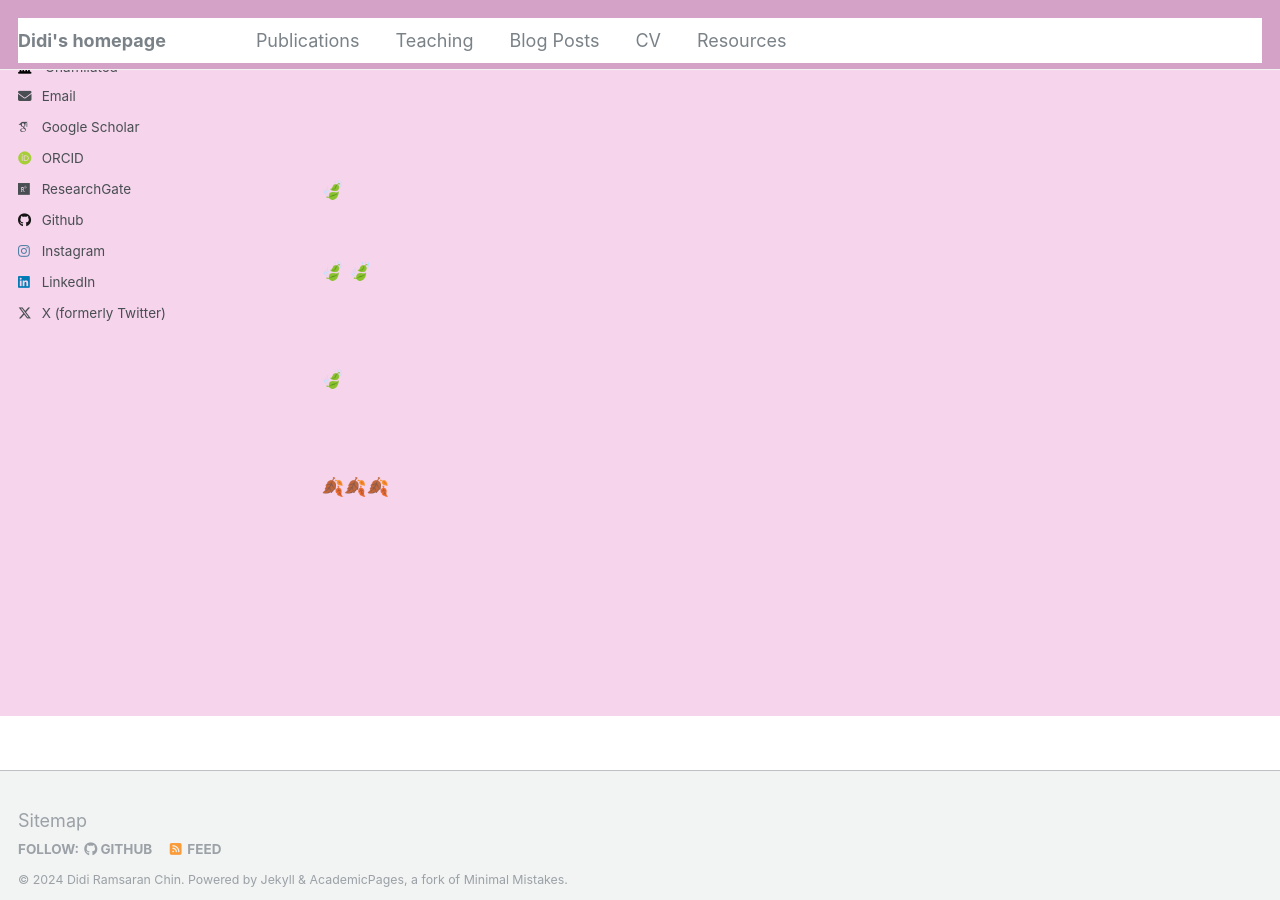
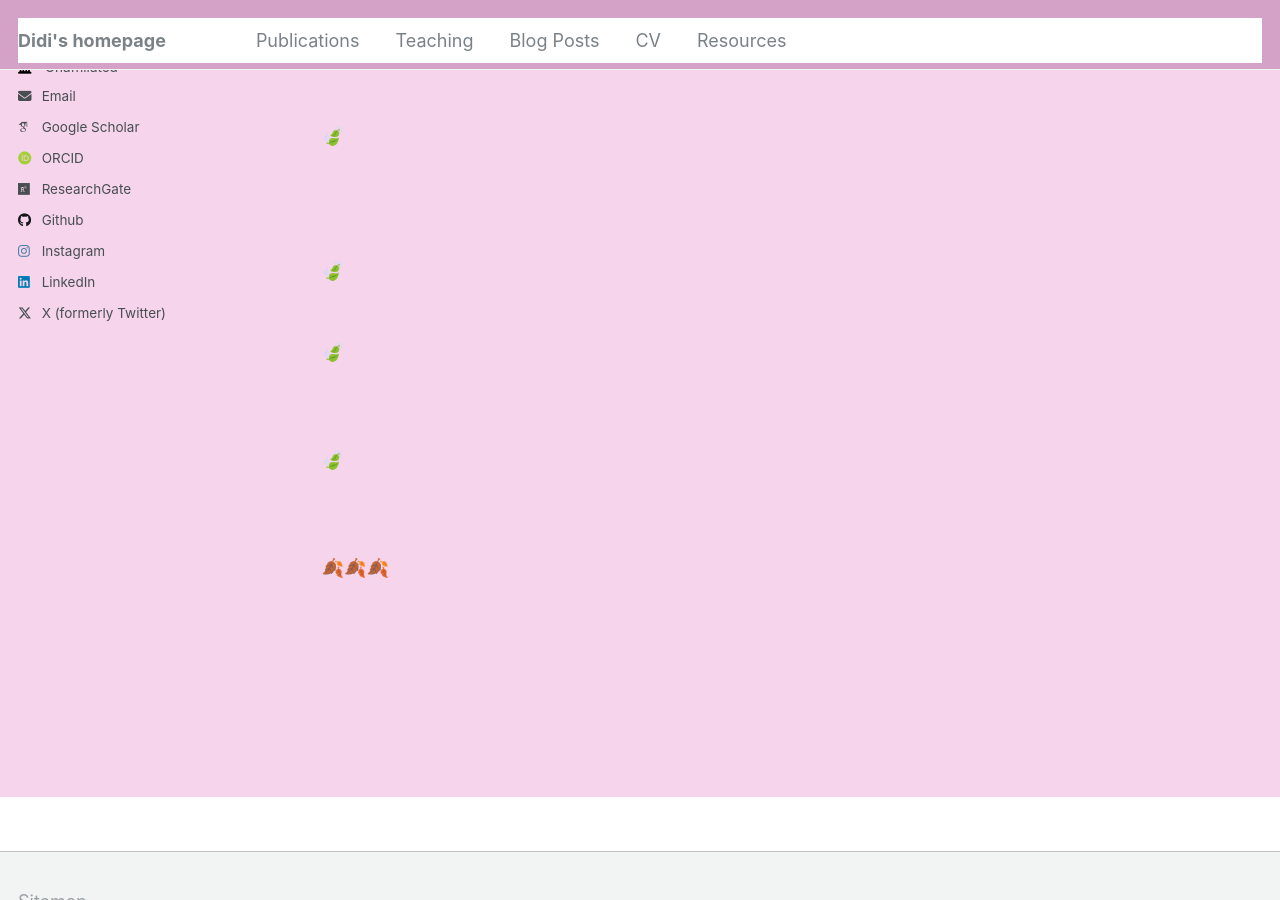
Before and after one commit to neurodidi/neurodidi.github.io, a Jekyll site: the page built from _pages/cv.md, in a window 1280 px wide and 900 px high, scrolled down 357 px. Built offline with Jekyll 4.4.1, drawn with Linux system fonts in a browser that asks for light colours; some web fonts are replaced.

Commit message:
Update cv.md

```diff
--- a/_pages/cv.md
+++ b/_pages/cv.md
@@ -13,6 +13,9 @@ Academic CV
 ======
 * English CV: [Link](url)
 * Spanish CV: [Link](URL)
+<br/>
+<br/>
+<br/>
 <br/>
 🌳🌳🌳
 <br/>
@@ -32,7 +35,6 @@ Academic CV
 <br/>
 <br/>
      🍃
-  🍃
 <br/>
 <br/>
 <br/>
```
